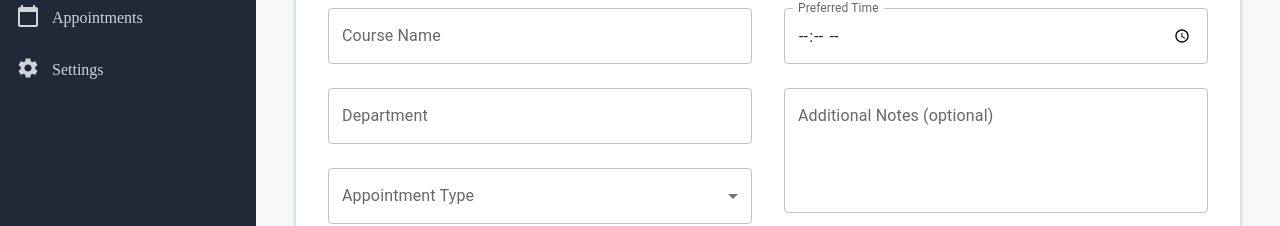
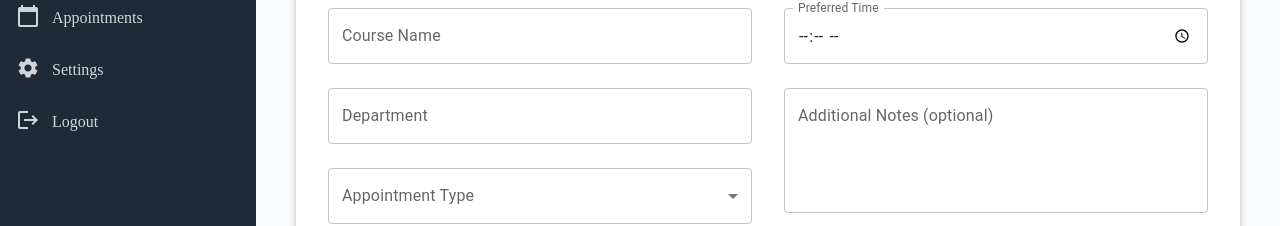
Before and after one commit to Mr-cmd-pip/App-Development, a React (Create React App) app in the folder fe/: page /student-book in a window 1280 px wide. Shown: the part 200-426 px from the top of the page. Built offline with nearby package versions, Linux system fonts and the light colour scheme.

Commit message:
Add logout on student sidebar, Fix Navbar

```diff
--- a/fe/src/components/SideBarStudent.js
+++ b/fe/src/components/SideBarStudent.js
@@ -1,3 +1,5 @@
+
+import LogoutIcon from '@mui/icons-material/Logout';
 import { useState } from "react";
 import {
   Menu as MenuIcon,
@@ -28,6 +30,7 @@ export default function SideBarStudent() {
     },
     { icon: <CalendarIcon />, label: " Appointments" },
     { icon: <SettingsIcon />, label: "Settings" },
+    { icon: <LogoutIcon />, label: "Logout", path: "/"}
   ];
 
   const sidebarStyle = {
@@ -163,4 +166,5 @@ export default function SideBarStudent() {
       </div> */}
     </div>
   );
+
 }
```
